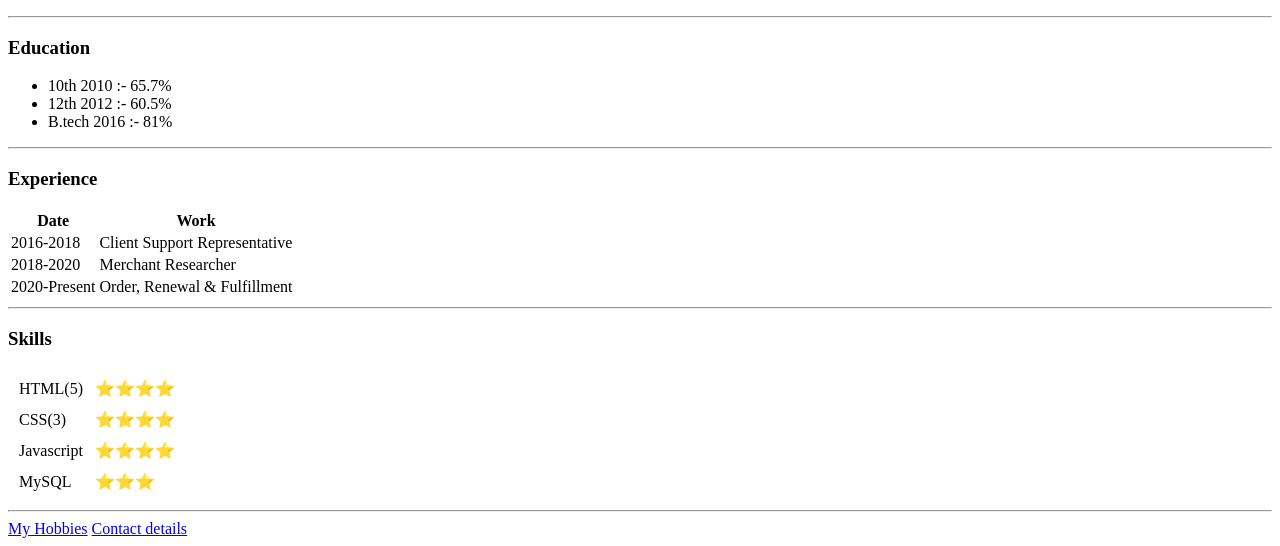
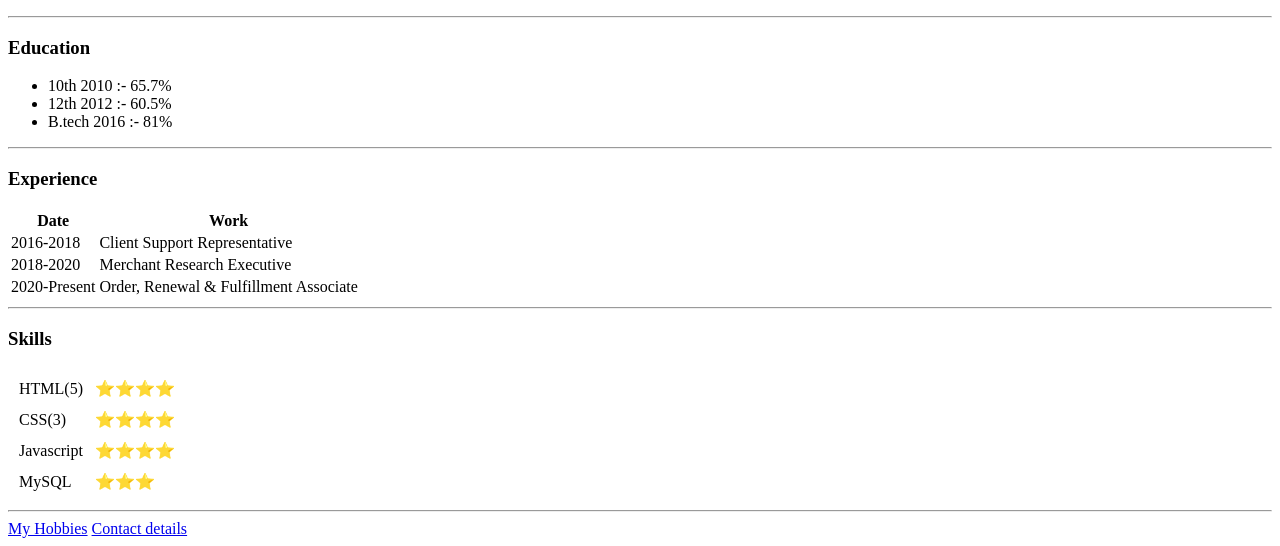
Before and after one commit to Thapa0099/cv, a plain HTML site: page index.html in a window 1280 px wide. Shown: the part 306-852 px from the top of the page. Drawn offline with Linux system fonts and the light colour scheme.

Commit message:
Update index.html

```diff
--- a/index.html
+++ b/index.html
@@ -38,11 +38,11 @@
                 </tr>
                 <tr>
             <td>2018-2020</td>
-           <td>Merchant Researcher</td>
+           <td>Merchant Research Executive</td>
                 </tr>
                 <tr>
            <td>2020-Present</td>
-           <td>Order, Renewal & Fulfillment</td>
+           <td>Order, Renewal & Fulfillment Associate</td>
         </tr>
         </table>
         <hr>
```
